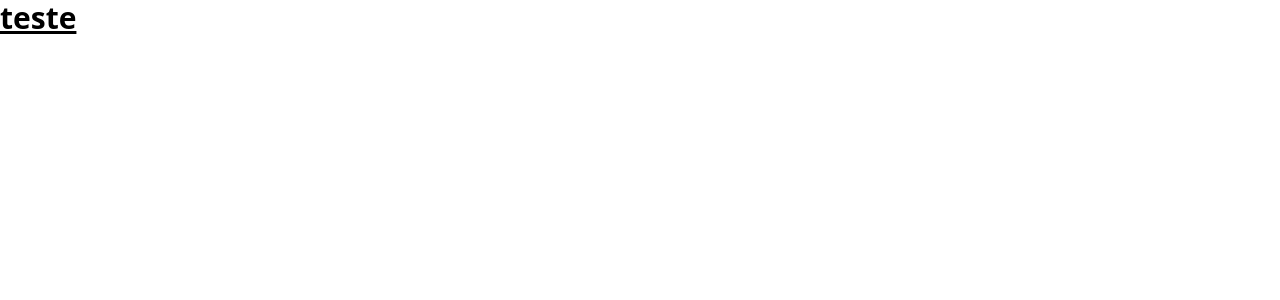
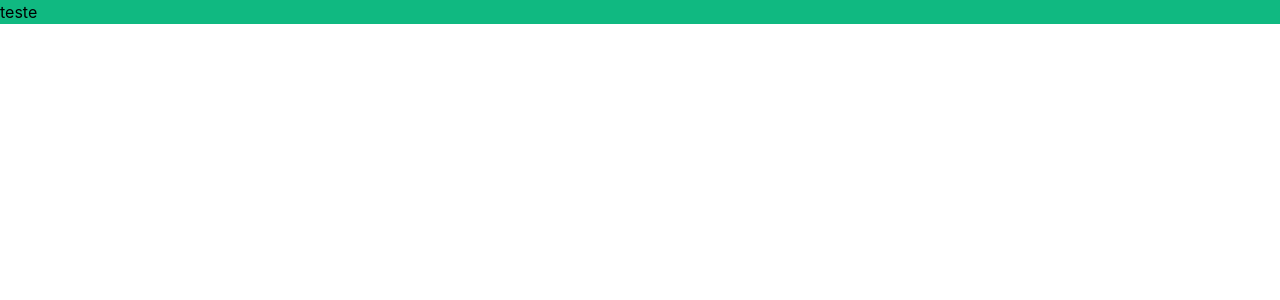
Before and after one commit to PatrickDniz/Kanban-React-AdaTechByIfood, a React (Vite) app: page / in a window 1280 px wide. Shown: the top 300 px of the page. Built offline with nearby package versions, Linux system fonts and the light colour scheme.

Commit message:
Adicionando styled inicial

```diff
--- a/src/App.tsx
+++ b/src/App.tsx
@@ -1,7 +1,7 @@
 function App() {
   return (
     <>
-      <h1 className="text-3xl font-bold underline">teste</h1>
+      <h1 className="bg-primary">teste</h1>
     </>
   )
 }
--- a/src/index.css
+++ b/src/index.css
@@ -1,3 +1,20 @@
 @tailwind base;
 @tailwind components;
 @tailwind utilities;
+@import url('https://fonts.googleapis.com/css2?family=Inter:wght@300..700&display=swap');
+@layer base {
+    :root {
+        --primary: #10b981;
+        --primary-dark:#6ee7b7;
+        --primary-light:#047857;
+        --secondary: #ffff;
+        --background: #ecfdf5;
+        --task-bg: #c2c2c2;
+        --tag-bg: #c2c2c2;
+        --tag-color: #c2c2c2;
+        --alert:#dc2626;
+
+    }
+    .dark {
+    }
+  }
--- a/tailwind.config.js
+++ b/tailwind.config.js
@@ -7,7 +7,23 @@ export default {
     './src/**/*.{ts,tsx}',
   ],
   theme: {
-    extend: {},
+    extend: {
+      colors: {
+      'primary': "var(--primary)",
+      'primary-dark':"var(--primary-dark)",
+      'primary-light':"var(--primary-light)",
+      'secondary': "var(--secondary)",
+      'background': "var(--background)",
+      'task-bg': "var(--task-bg)",
+      'tag-bg': "var(--tag-bg)",
+      'tag-color': "var(--tag-color)",
+      'alert': 'var(--alert)'
+    },
+    fontFamily: {
+      sans: ['Inter', 'sans-serif'],
+      inter: ['Inter', 'serif'],
+    },
+    },
   },
   plugins: [],
 }
```
